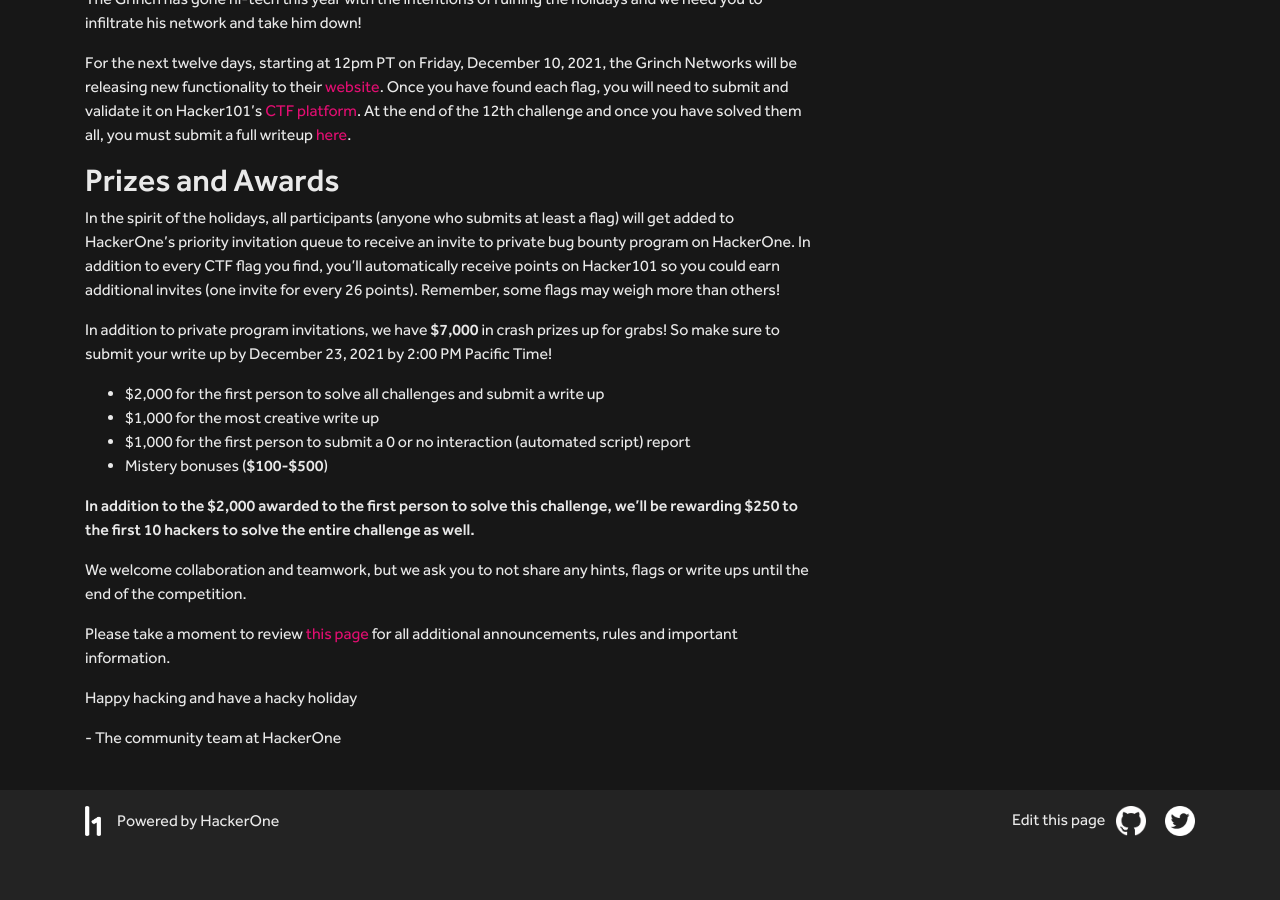
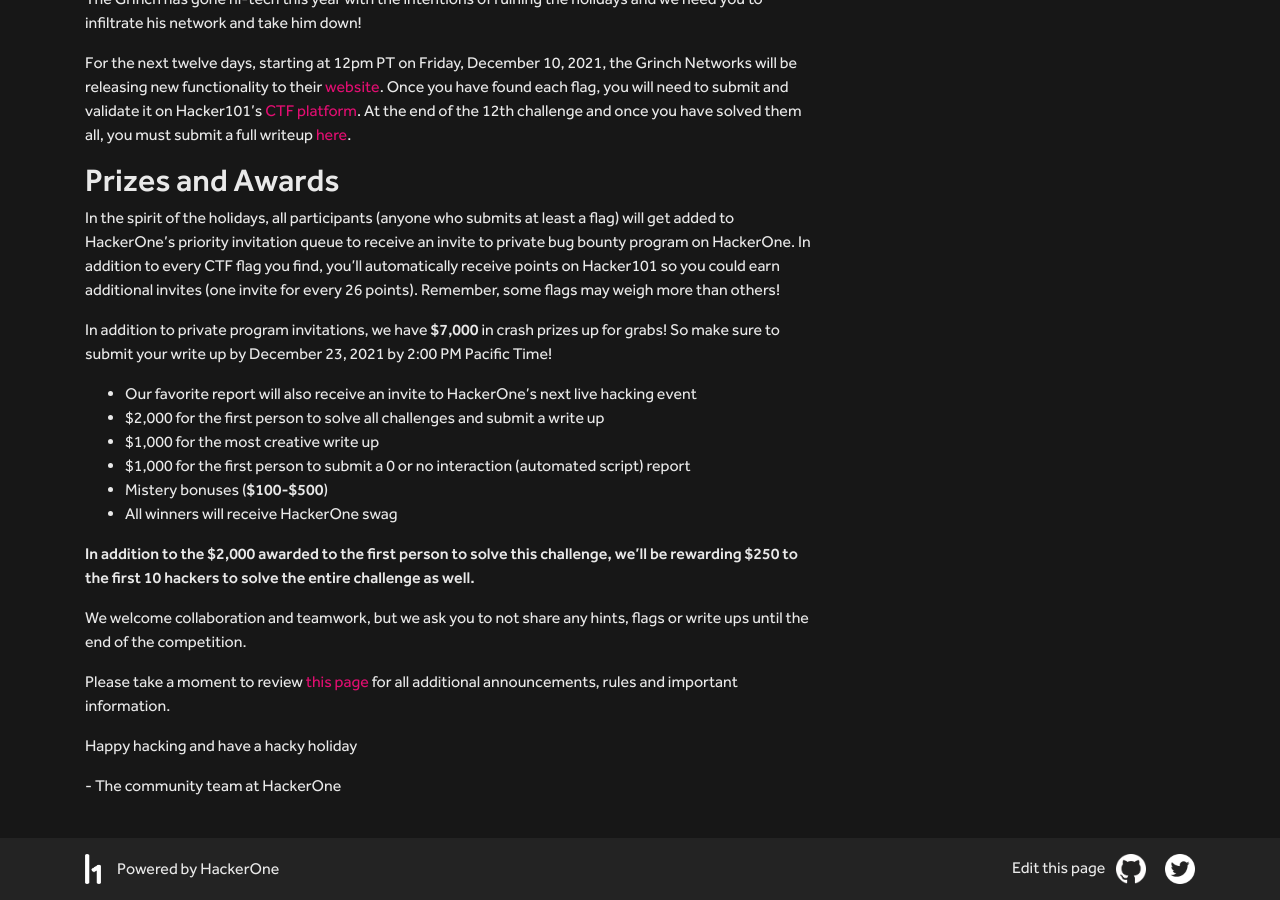
Before and after one commit to Hacker0x01/hacker101, a Jekyll site: the page built from announcements.md, in a window 1280 px wide and 900 px high, scrolled down 604 px. Built offline with Jekyll 4.4.1, drawn with Linux system fonts in a browser that asks for light colours; before the commit the page ends 1456 px from its top, so only the background shows below that.

Commit message:
Hacky Holidays

```diff
--- a/announcements.md
+++ b/announcements.md
@@ -16,10 +16,12 @@
 
 In addition to private program invitations, we have **$7,000**  in crash prizes up for grabs! So make sure to submit your write up by December 23, 2021 by 2:00 PM Pacific Time!
 
+- Our favorite report will also receive an invite to HackerOne's next live hacking event
 - $2,000 for the first person to solve all challenges and submit a write up
 - $1,000 for the most creative write up
 - $1,000 for the first person to submit a 0 or no interaction (automated script) report
 - Mistery bonuses (**$100-$500**)
+- All winners will receive HackerOne swag
 
 **In addition to the $2,000 awarded to the first person to solve this challenge, we'll be rewarding $250 to the first 10 hackers to solve the entire challenge as well.**
 
```
